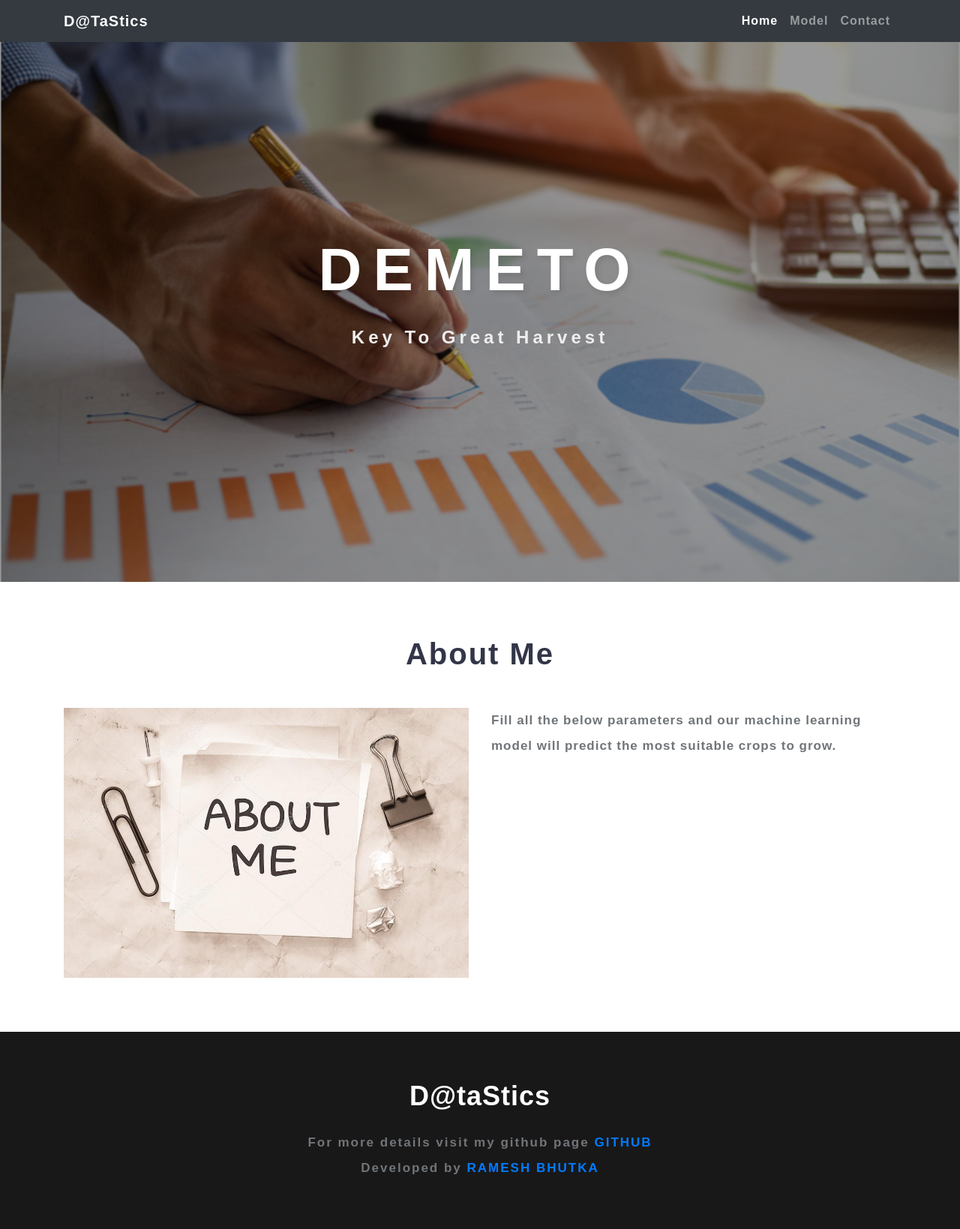
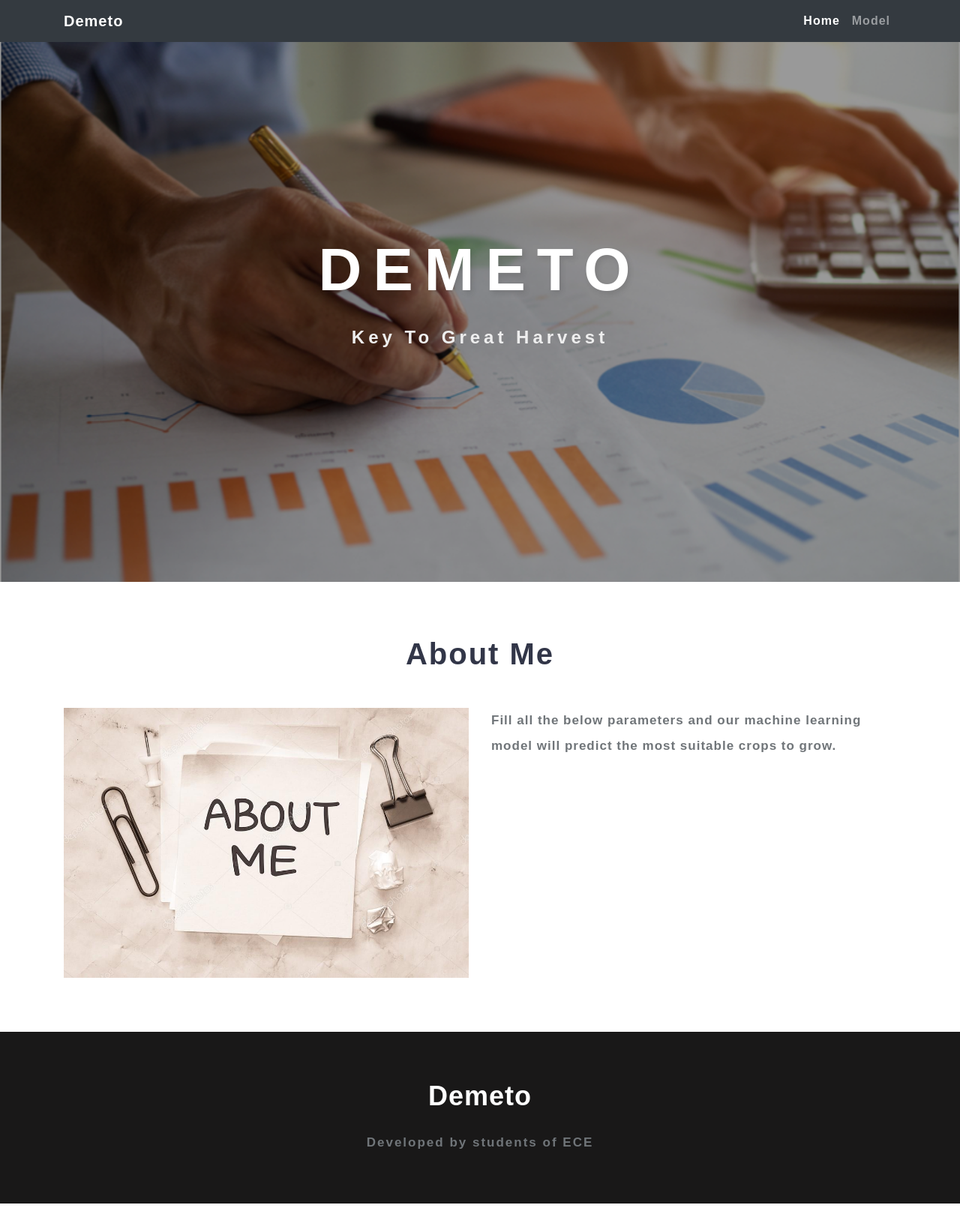
Before and after one commit to ruthika0705/DataStics, a Flask app: page / in a window 1280 px wide. Shown: the whole page at 75% size. After the commit the page ends 1605 px from the top, so only its background shows below. Run offline with Flask 2, Linux system fonts and the light colour scheme; parts of the project's set-up code (start-up, migrations or seed data) failed here and were passed over; some libraries are stand-ins or nearby versions; some web fonts are replaced.

Commit message:
Update layout.html

```diff
--- a/templates/layout.html
+++ b/templates/layout.html
@@ -159,7 +159,7 @@
 	<nav class="navbar navbar-expand-lg navbar-dark bg-dark static-top" style="background-color: #191818;">
 		<div class="container">
 			<a class="navbar-brand" href="{{ url_for('home') }}">
-				D@taStics
+				Demeto
 				<!--img src="{{ url_for('static', filename='images/logo.jpg') }}" style="width: 90px; height: 55px" alt=""-->
 			</a>
 			<button class="navbar-toggler" type="button" data-toggle="collapse" data-target="#navbarResponsive"
@@ -176,9 +176,7 @@
 					<li class="nav-item">
 						<a class="nav-link" href="{{ url_for('crop_recommend') }}">Model</a>
 					</li>
-					<li class="nav-item">
-						<a class="nav-link" href="{{ url_for('contact') }}">Contact</a>
-					</li>
+
 				</ul>
 			</div>
 		</div>
@@ -195,7 +193,7 @@
 			<!-- logo -->
 			<h2 class="logo2 text-center">
 				<a href="{{ url_for('home') }}">
-					D@taStics
+					Demeto
 				</a>
 			</h2>
 			<!-- //logo -->
@@ -203,13 +201,8 @@
 			<div class="contact-left-footer mt-4">
 				</p>
 			</div>
-			<p style="text-align: center; margin: 0px;">For more details visit my github page
-				<a href="https://github.com/Ramesh-Bhutka/DataStics" target="_blank">GITHUB</a>
-				 </p>
-			<p>Developed by
-			<a href="https://www.linkedin.com/in/ramesh-bhutka-71a632157" target="_blank">RAMESH BHUTKA</a>
-			<!--and <a href="https://www.linkedin.com/in/akaash-s-kale-222684158/">AKASH KALE</a-->
-			 </p>
+
+			<p>Developed by students of ECE</p>
 		</div>
 	</footer-->
 	<!-- //footer -->
```
